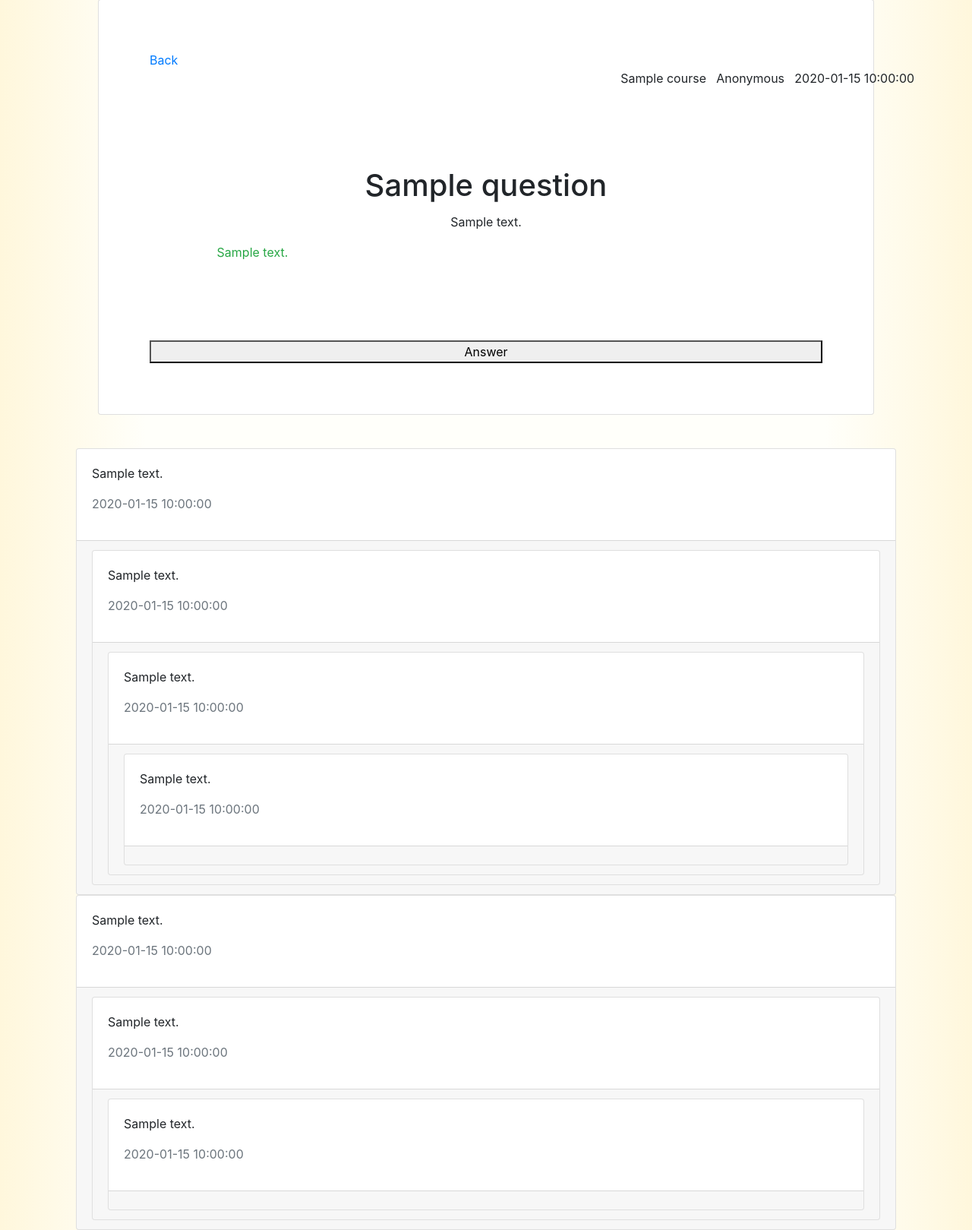
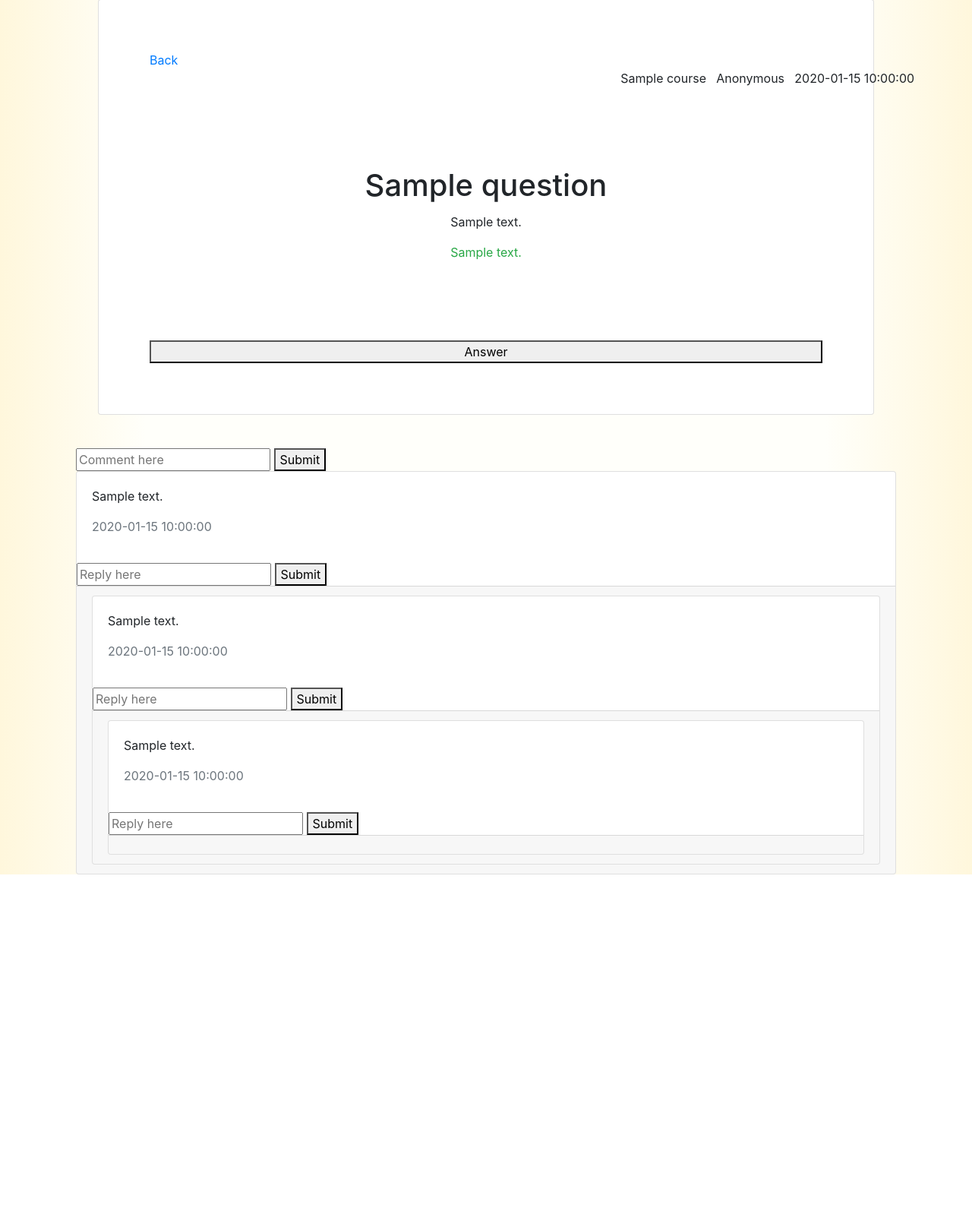
Before and after one commit to OHammond1-th/WMGTSS-QA-1942818, a Python web app: template Source/QA_Board/Web_Data/Templates/question_page.html in a window 1280 px wide. Shown: the part 151-1770 px from the top of the page at 76% size. After the commit the page ends 1302 px from the top, so only its background shows below. Run offline with Jinja, Linux system fonts and the light colour scheme; the template is opened without the code that fills it: most values are stand-ins (such as "Sample title", 1, 10 or a date in 2020); some libraries are stand-ins or nearby versions.

Commit message:
Fixed comment tree to have reply box

```diff
--- a/Source/QA_Board/Web_Data/Static/events.js
+++ b/Source/QA_Board/Web_Data/Static/events.js
@@ -10,6 +10,42 @@
             $(".js-hiddenform").slideDown();
         }
     });
+}
+
+{
+    let reply_buttons = document.getElementsByClassName("comment-submit");
+    let form_text = document.getElementById("comment-text");
+    let form_parent = document.getElementById("comment-parent");
+
+    for (let button = 0; button < reply_buttons.length; button++)
+    {
+        reply_buttons[button].addEventListener("click", function()
+            {
+               let parent_id = reply_buttons[button].value;
+               console.log(reply_buttons[button])
+               let comment_text = document.getElementById(parent_id + "-comment");
+               form_text.value = comment_text.value;
+               form_parent.value = parent_id;
+
+               document.getElementById("comment-creator").submit();
+            }
+        )
+    }
+}
+
+{
+    let course_select_buttons = document.getElementById("course").children;
+
+    for (let option = 0; option < course_select_buttons.length; option++)
+    {
+        course_select_buttons[option].addEventListener("click", function()
+            {
+                let option_text = course_select_buttons[option].textContent;
+                document.getElementById("course-dropdown").textContent = option_text;
+                document.getElementById("selected-course").value = option_text;
+            }
+        )
+    }
 }
 
 {
@@ -29,21 +65,6 @@
             pri_question_list.style.display = "block";
         }
     )
-}
-
-{
-    course_select_buttons = document.getElementById("course").children;
-
-    for (let option = 0; option < course_select_buttons.length; option++)
-    {
-        course_select_buttons[option].addEventListener("click", function()
-            {
-                option_text = course_select_buttons[option].textContent;
-                document.getElementById("course-dropdown").textContent = option_text;
-                document.getElementById("selected-course").value = option_text;
-            }
-        )
-    }
 }
 
 {
--- a/Source/QA_Board/Web_Data/Static/views.css
+++ b/Source/QA_Board/Web_Data/Static/views.css
@@ -15,7 +15,7 @@
 
 .logo-sml {
     height: 7%;
-    width: 7%
+    width: 7% !important;
 }
 
 .nav-link {
@@ -112,8 +112,8 @@
 }
 
 #search-bar {
-    width: 100%;
-    margin: 10px;
+    width: 90%;
+    margin: 5%;
 }
 
 #base-logout {
--- a/Source/QA_Board/Web_Data/Templates/comment_template.html
+++ b/Source/QA_Board/Web_Data/Templates/comment_template.html
@@ -4,6 +4,20 @@
         <div class="card-body">
             <p class="card-text"> {{child.description}} </p>
             <p class="text-muted"> {{child.date_created}} </p>
+        </div>
+        <div class="reply-input">
+            <input type="text"
+                   class="comment-input"
+                   id="{{ child.ident }}-comment"
+                   name="{{ child.ident }}-comment"
+                   placeholder="Reply here"
+            >
+            <button type="button"
+                    class="comment-submit"
+                    id="{{ child.ident }}-submit"
+                    name="{{ child.ident }}-submit"
+                    value="{{ child.ident }}"
+            >Submit</button>
         </div>
         <div class="card-footer">
             {{ display_comment_tree(child) }}
@@ -12,28 +26,26 @@
 {% endfor %}
 {% endmacro %}
 
-{% if comment %}
 <div class="card">
     <div class="card-body">
         <p class="card-text"> {{comment.description}} </p>
         <p class="text-muted"> {{comment.date_created}} </p>
     </div>
+    <div class="reply-input">
+        <input type="text"
+               class="comment-input"
+               id="{{ comment.ident }}-comment"
+               name="{{ comment.ident }}-comment"
+               placeholder="Reply here"
+        >
+        <button type="button"
+                class="comment-submit"
+                id="{{ comment.ident }}-submit"
+                name="{{ comment.ident }}-submit"
+                value="{{ comment.ident }}"
+        >Submit</button>
+    </div>
     <div class="card-footer">
         {{ display_comment_tree(comment) }}
     </div>
 </div>
-{% else %}
-<div class="card">
-    <div class="card-body">
-        <form class="answer-box center">
-            <input type="text"
-                   class="comment-field"
-                   name="new-comment"
-                   id="new-comment"
-                   placeholder="Write a new comment here..."
-            >
-        </form>
-        <button type="button" class="comment-button" onclick="window.location.href='{{url_for('views.create_comment', question_id=question.ident)}}';">Comment</button>
-    </div>
-</div>
-{% endif %}
--- a/Source/QA_Board/Web_Data/Templates/question_list.html
+++ b/Source/QA_Board/Web_Data/Templates/question_list.html
@@ -12,9 +12,9 @@
             <button class="btn-lg btn-block" id="ShowPri"> Private </button>
         </li>
     </ul>
-    <div class="container" id="filters">
-        <input type="text" id="search-bar" placeholder="Search for a question">
-    </div>
+</div>
+<div class="container card" id="filters">
+    <input type="text" id="search-bar" placeholder="Search for a question">
 </div>
 {% endblock %}
 {% block scroll_content %}
--- a/Source/QA_Board/Web_Data/Templates/question_page.html
+++ b/Source/QA_Board/Web_Data/Templates/question_page.html
@@ -34,7 +34,7 @@
             {{ question.description }}
 
         </p>
-        <p class="text-success">
+        <p class="text-success page-text">
 
             {% if question.answer is not none %}
                 {{ question.answer }}
@@ -47,7 +47,32 @@
 {% endblock %}
 {% block scroll_content %}
 <div class="container">
-    {% include "comment_template.html" %}
+        <form class="answer-box center" id="comment-creator" method="post">
+            <input type="hidden"
+                   class="comment-field"
+                   name="comment-text"
+                   id="comment-text"
+            >
+            <input type="hidden"
+                   class="comment-field"
+                   name="comment-parent"
+                   id="comment-parent"
+            >
+        </form>
+        <div class="reply-input">
+            <input type="text"
+                   class="comment-input"
+                   id="-1-comment"
+                   name="-1-comment"
+                   placeholder="Comment here"
+            >
+            <button type="button"
+                    class="comment-submit"
+                    id="-1-submit"
+                    name="-1-submit"
+                    value="-1"
+            >Submit</button>
+        </div>
     {% for comment in comments %}
         {% include "comment_template.html" %}
     {% endfor %}
--- a/Source/QA_Board/Web_Data/models.py
+++ b/Source/QA_Board/Web_Data/models.py
@@ -152,6 +152,8 @@
         comments = [pc(Comment, result) for result in wmgtss_qa.db.get_post_comments(post_id)]
         comment_tree = []
 
+        print(comments)
+
         for comment in comments:
             if comment.parent_comment is None:
                 comment.children = comment.get_comment_children(comments)
--- a/Source/QA_Board/Web_Data/wmgtss_qa.py
+++ b/Source/QA_Board/Web_Data/wmgtss_qa.py
@@ -30,6 +30,7 @@
 
     def insert_into_table(self, table, columns, values):
         try:
+            print(values)
             return self.query(f"INSERT INTO {table}({columns}) VALUES ({values}) RETURNING {table[:-1]}_id")
         except psql.Error:
             return None
@@ -93,7 +94,8 @@
         return to_list(result)
 
     def get_post_comments(self, post_id):
-        return self.select_from_table('comments', '*', f"WHERE comments.parent_id = '{post_id}'")
+        result = self.select_from_table('comments', '*', f"WHERE comments.post_id = '{post_id}'")
+        return to_list(result)
 
     def get_post(self, post_id):
         return self.select_from_table('posts', '*', f"WHERE posts.post_id = '{post_id}'")
```
Also changed, not shown: Source/QA_Board/Web_Data/views.py (+24 -22 lines).
